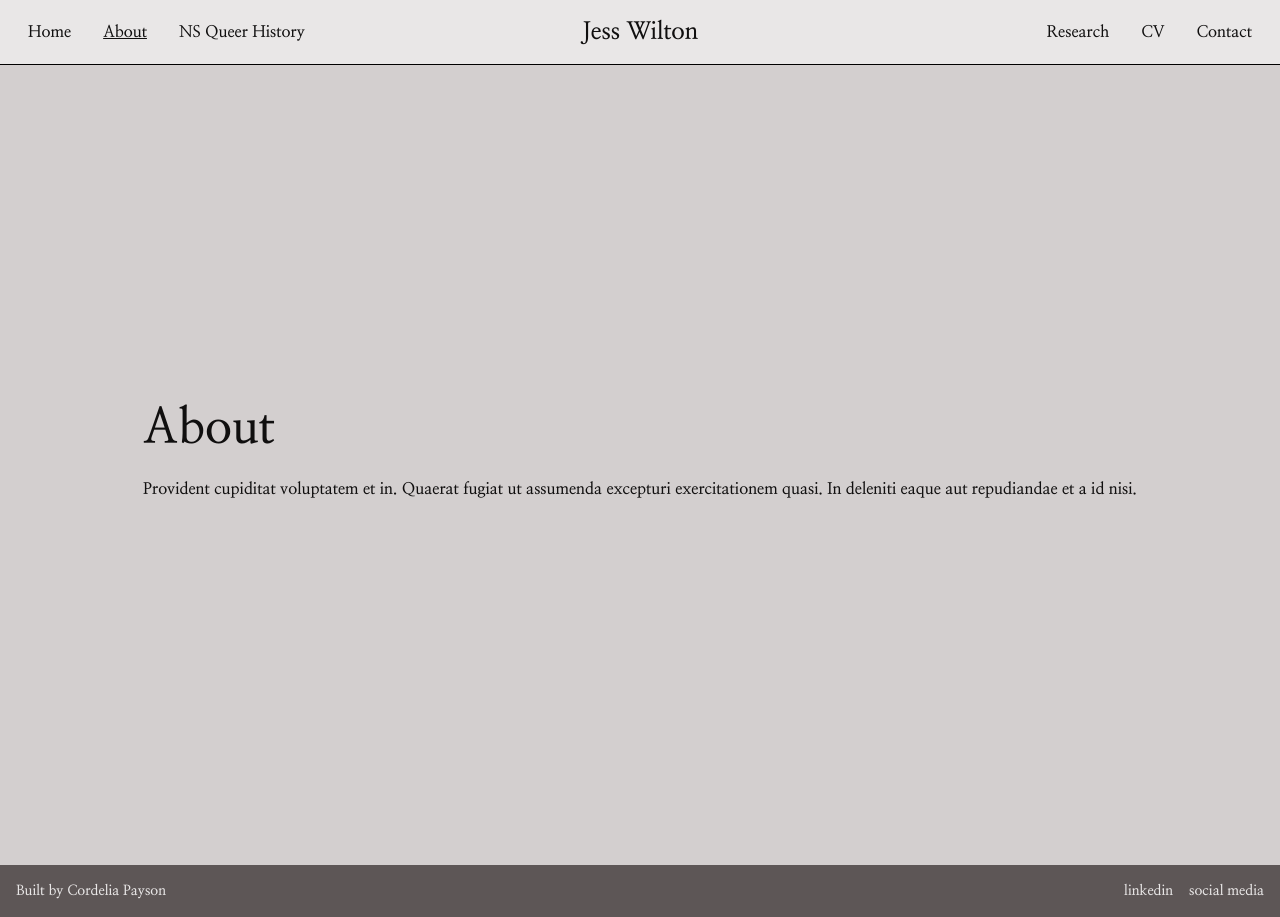
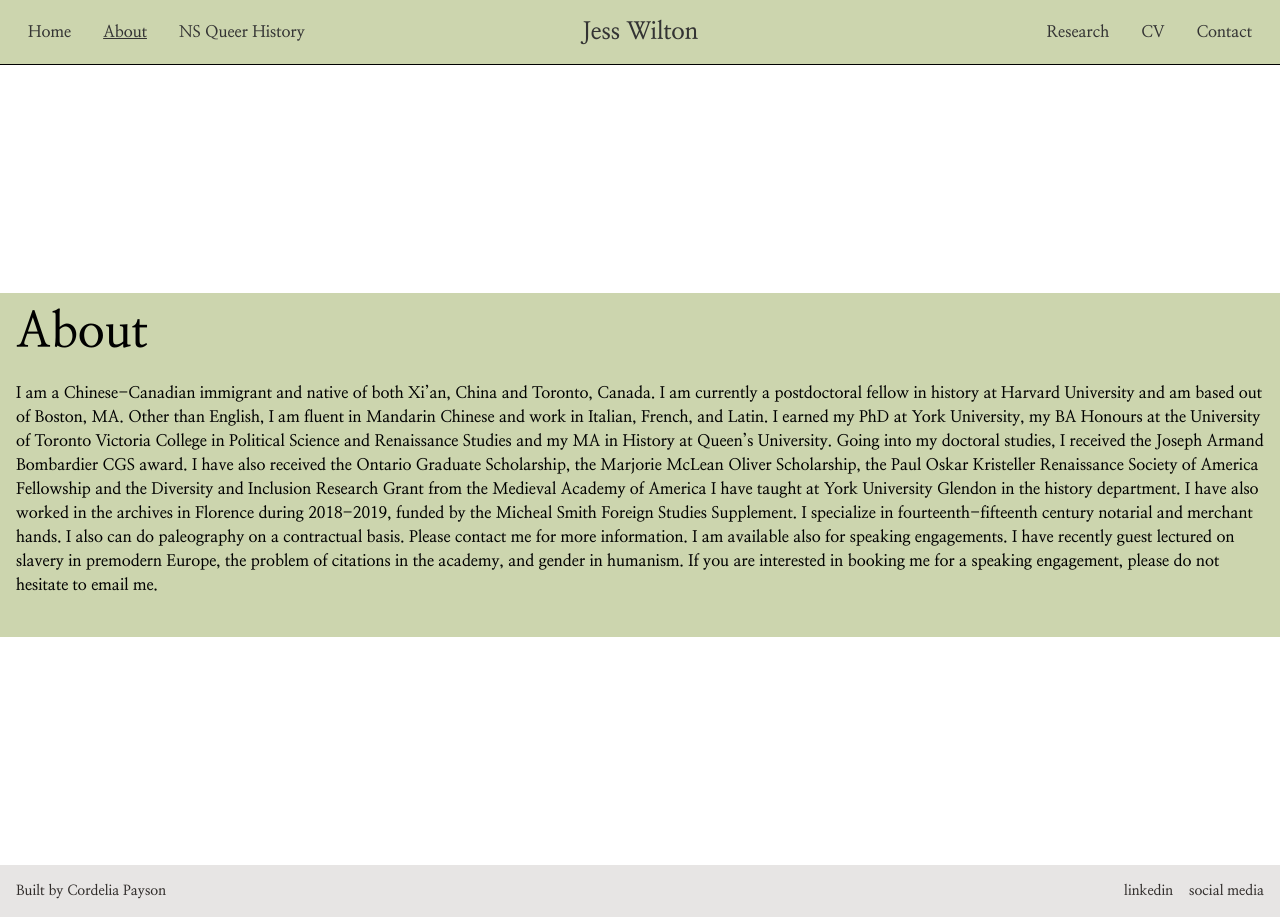
Before and after one commit to cordelia-payson/jw-site, a Next.js app: page /about in a window 1280 px wide. Built offline with nearby package versions, Linux system fonts and the light colour scheme.

Commit message:
color changes

```diff
--- a/components/layout/header.js
+++ b/components/layout/header.js
@@ -6,7 +6,7 @@ import NameLink from './nameLink.js';
 function Header() {
   const router = useRouter();
   return (
-    <div className="navbar bg-base-100 border-b border-black">
+    <div className="navbar bg-base-100 border-b border-black bg-secondary">
 
       <div className="navbar-start">
 
--- a/components/layout/nameLink.js
+++ b/components/layout/nameLink.js
@@ -2,7 +2,7 @@ import Link from 'next/link';
 
 function NameLink({ page, name }) {
   return (
-    <div className="bg-transparent link-hover text-2xl">
+    <div className="bg-transparent link-hover text-2xl font-bold">
       <Link href="/">Jess Wilton</Link>
     </div>
   );
--- a/pages/about.js
+++ b/pages/about.js
@@ -1,15 +1,27 @@
+/* eslint-disable max-len */
 import Image from 'next/image';
 import Layout from '../components/layout/layout.js';
 
 function About() {
   return (
     <Layout>
-      <div className="hero min-h-screen bg-base-200">
-        <div className="hero-content flex-col lg:flex-row">
+      <div className="hero min-h-screen">
+        <div className="hero-content flex-col lg:flex-row bg-secondary text-black">
           {/* <Image src="/jess1.jpg" className="max-w-sm rounded-lg shadow-2xl" /> */}
           <div>
             <h1 className="text-5xl font-bold">About</h1>
-            <p className="py-6">Provident cupiditat voluptatem et in. Quaerat fugiat ut assumenda excepturi exercitationem quasi. In deleniti eaque aut repudiandae et a id nisi.</p>
+            <p className="py-6">
+              I am a Chinese-Canadian immigrant and native of both Xi’an, China and Toronto, Canada. I am currently a postdoctoral fellow in history at Harvard University and am based out of Boston, MA. Other than English, I am fluent in Mandarin Chinese and work in Italian, French, and Latin. I earned my PhD at York University, my BA Honours at the University of Toronto Victoria College in Political Science and Renaissance Studies and my MA in History at Queen’s University.
+
+              Going into my doctoral studies, I received the Joseph Armand Bombardier CGS award. I have also received the Ontario Graduate Scholarship, the Marjorie McLean Oliver Scholarship, the Paul Oskar Kristeller Renaissance Society of America Fellowship and the Diversity and Inclusion Research Grant from the Medieval Academy of America
+
+              I have taught at York University Glendon in the history department.
+
+              I have also worked in the archives in Florence during 2018-2019, funded by the Micheal Smith Foreign Studies Supplement. I specialize in fourteenth-fifteenth century notarial and merchant hands. I also can do paleography on a contractual basis. Please contact me for more information.
+
+              I am available also for speaking engagements. I have recently guest lectured on slavery in premodern Europe, the problem of citations in the academy, and gender in humanism. If you are interested in booking me for a speaking engagement, please do not hesitate to email me.
+
+            </p>
           </div>
         </div>
       </div>
--- a/pages/index.js
+++ b/pages/index.js
@@ -4,12 +4,12 @@ import Layout from '../components/layout/layout.js';
 function HomePage() {
   return (
     <Layout>
-      <div className="hero min-h-screen bg-base-200">
-        <div className="hero-content flex-col lg:flex-row">
+      <div className="hero min-h-screen bg-base-100">
+        <div className="hero-content flex-col lg:flex-row bg-primary">
           <img src="/jess.jpg" className="max-w-sm rounded-lg shadow-2xl" />
           <div>
             <h1 className="text-5xl font-bold">Welcome</h1>
-            <p className="py-6">Provident cupiditate voluptatem et in. Quaerat fugiat ut assumenda excepturi exercitationem quasi. In deleniti eaque aut repudiandae et a id nisi.</p>
+            <p className="py-6">I am a postdoctoral fellow at Harvard University. I work on the socio-cultural history of slavery in late Medieval and Early Modern Florence. I earned my PhD in York University, Toronto in 2022. I have held fellowships with the Centre for Feminist Research at York University and the Centre for Reformation and Renaissance Studies at the University of Toronto. I have taught at Glendon College at York University. My work is supported by the SSHRC postdoctoral fellowship, the Joseph-Armand Bombardier SSHRC Doctoral Award, the Ontario Graduate Scholarship, the Paul Oskar Kristeller Fellowship from the Renaissance Society of America and the Inclusion and Diversity Research Grant from the Medieval Academy of America.</p>
           </div>
         </div>
       </div>
--- a/tailwind.config.js
+++ b/tailwind.config.js
@@ -16,7 +16,16 @@ module.exports = {
   plugins: [require('daisyui')],
   daisyui: {
     themes: [
-      'garden',
+      {
+        myTheme: {
+          primary: '#FAEDCD',
+          secondary: '#CCD5AE',
+          'secondary-content': '#000000',
+          accent: '#e7e5e4',
+          neutral: '#e7e5e4',
+          'base-100': '#Ffffff',
+        },
+      },
     ],
   },
 };
```
